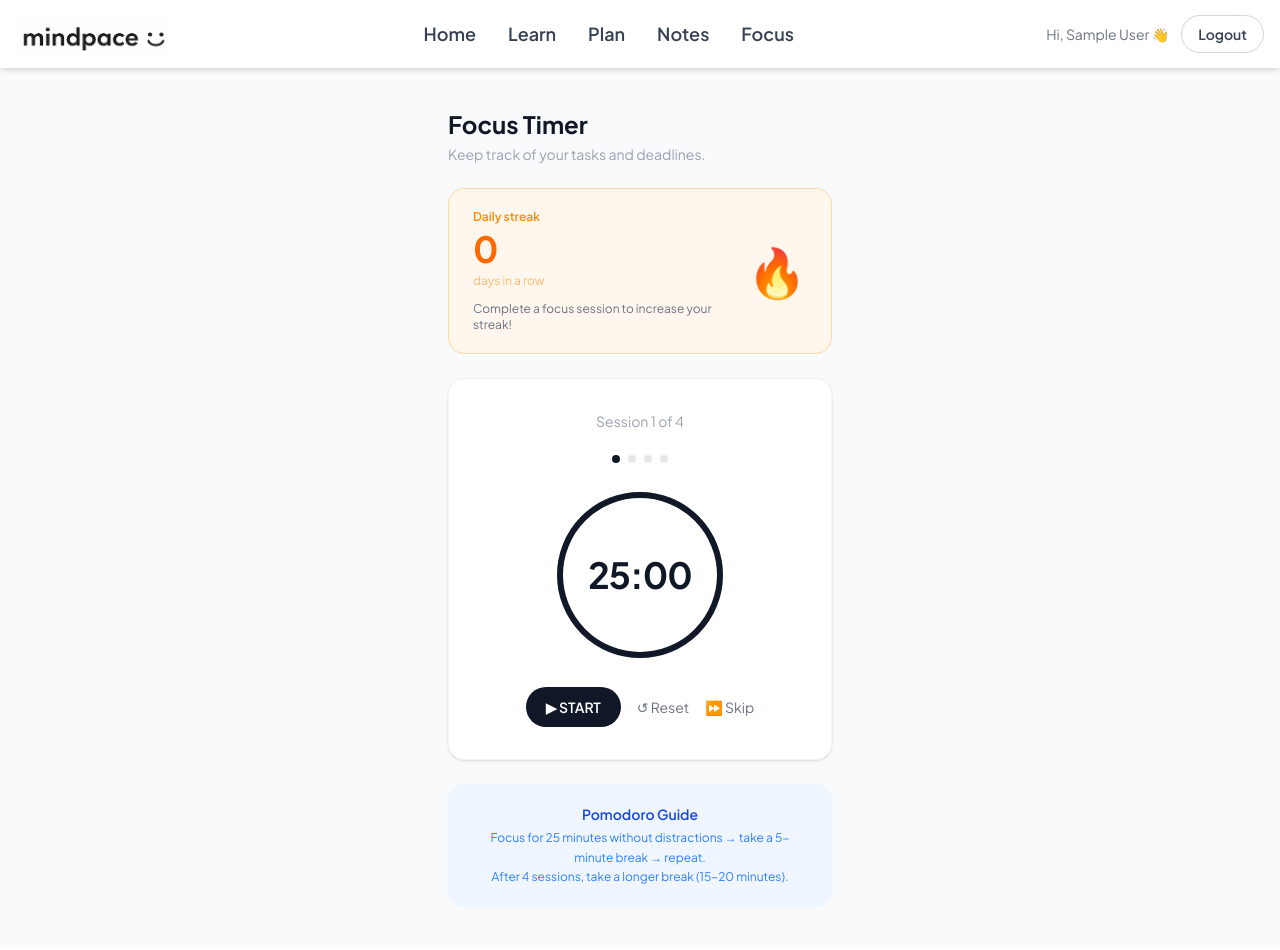
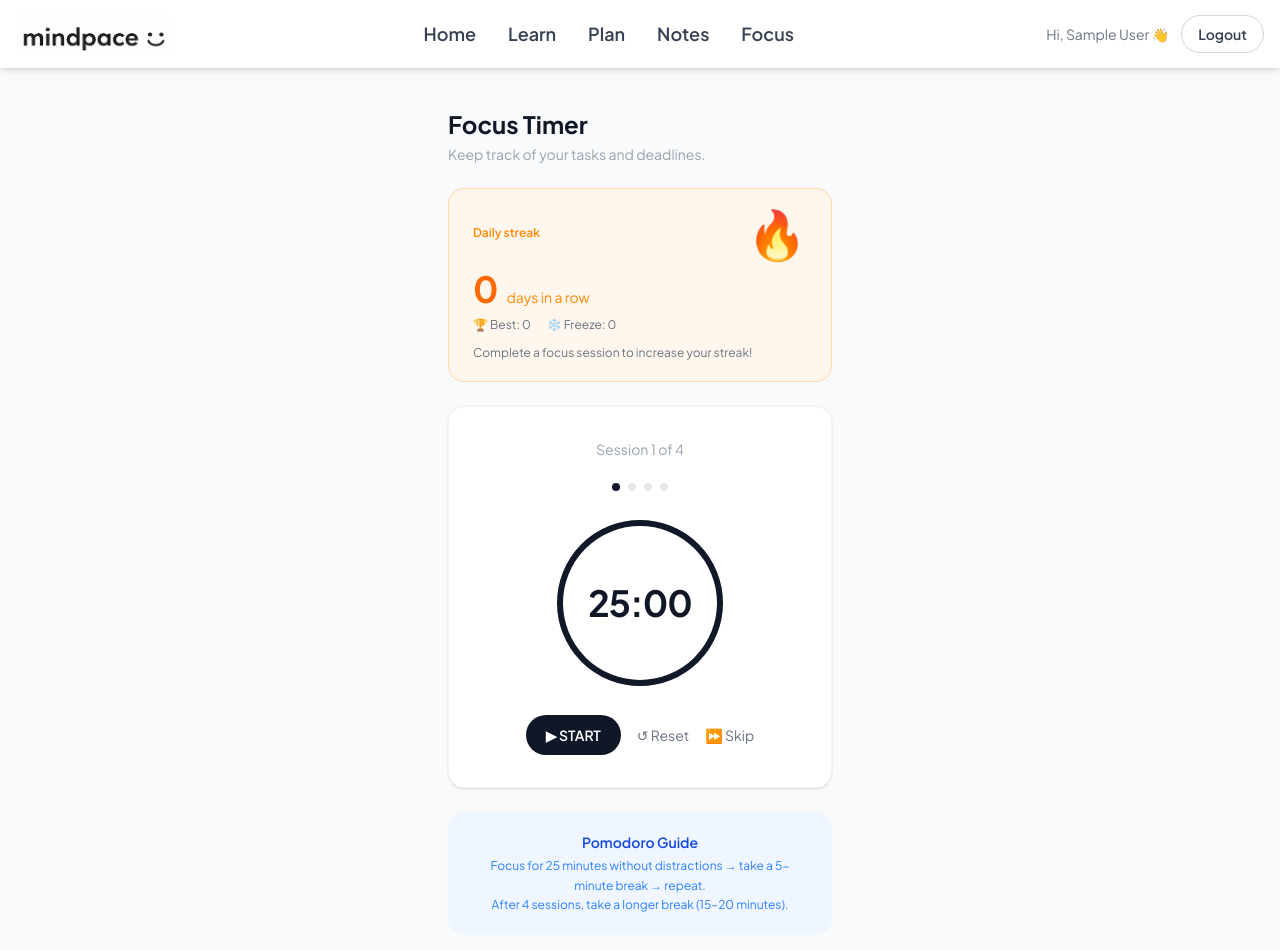
Before and after one commit to Nakagi123/Frontend-Mindspace, a React (Vite) app: page /timer in a window 1280 px wide. Shown: the top 950 px of the page. Built offline with nearby package versions, Linux system fonts and the light colour scheme; no server answers; sample sign-in values are in the browser's storage.

Commit message:
Streak Update

```diff
--- a/src/pages/Focus.jsx
+++ b/src/pages/Focus.jsx
@@ -45,11 +45,14 @@ export default function Focus() {
   const [session, setSession] = useState(0);
   const [isBreak, setIsBreak] = useState(false);
   const [streak, setStreak] = useState(0);
+  const [longestStreak, setLongestStreak] = useState(0);
+  const [freezeCount, setFreezeCount] = useState(0);
   const [updatingStreak, setUpdatingStreak] = useState(false);
-  const [sessionCompleted, setSessionCompleted] = useState(false); // Track if already updated streak
+  const [sessionCompleted, setSessionCompleted] = useState(false);
+  const [alreadyUpdatedToday, setAlreadyUpdatedToday] = useState(false);
 
   const totalTime = isBreak
-    ? session === 3 ? LONG_BREAK_TIME : BREAK_TIME  // session 0,1,2 = short break, session 3 = long break
+    ? session === 3 ? LONG_BREAK_TIME : BREAK_TIME
     : WORK_TIME;
 
   // Fetch streak on mount
@@ -61,6 +64,8 @@ export default function Focus() {
     try {
       const data = await streakApi.get();
       setStreak(data.streak || 0);
+      setLongestStreak(data.longest_streak || 0);
+      setFreezeCount(data.freeze_count || 0);
     } catch (error) {
       console.error("Failed to fetch streak:", error);
     }
@@ -72,7 +77,14 @@ export default function Focus() {
     try {
       const data = await streakApi.update();
       setStreak(data.streak);
-      console.log("Streak updated:", data.message);
+      setLongestStreak(data.longest_streak);
+      setFreezeCount(data.freeze_count);
+
+      if (data.message && data.message.includes("Already updated today")) {
+        setAlreadyUpdatedToday(true);
+      }
+
+      console.log(data.message);
     } catch (error) {
       console.error("Failed to update streak:", error);
     } finally {
@@ -91,7 +103,7 @@ export default function Focus() {
           setRunning(false);
 
           // Jika selesai work session (bukan break) dan belum update streak
-          if (!isBreak && !sessionCompleted) {
+          if (!isBreak && !sessionCompleted && !alreadyUpdatedToday) {
             updateStreak();
             setSessionCompleted(true);
           }
@@ -108,7 +120,7 @@ export default function Focus() {
     }, 1000);
 
     return () => clearInterval(interval);
-  }, [running, isBreak, sessionCompleted]);
+  }, [running, isBreak, sessionCompleted, alreadyUpdatedToday]);
 
   const handleAutoNext = () => {
     if (isBreak) {
@@ -120,7 +132,6 @@ export default function Focus() {
       // Work selesai, ke break
       const nextSession = session + 1;
       if (nextSession >= 4) {
-        // Setelah 4 session, reset ke 0 dan long break
         setSession(0);
         setSeconds(LONG_BREAK_TIME);
       } else {
@@ -160,7 +171,6 @@ export default function Focus() {
     }
   };
 
-  // Format session number for display (1-4)
   const currentSessionNumber = isBreak ? session + 1 : session + 1;
 
   return (
@@ -175,15 +185,28 @@ export default function Focus() {
             <p className="text-sm text-gray-400 mt-1">Keep track of your tasks and deadlines.</p>
           </div>
 
-          {/* Streak card */}
-          <div className="bg-orange-50 border border-orange-200 rounded-2xl px-6 py-5 flex items-center justify-between">
-            <div className="flex flex-col gap-1">
+          {/* Streak card - with complete info */}
+          <div className="bg-orange-50 border border-orange-200 rounded-2xl px-6 py-5">
+            <div className="flex items-center justify-between mb-3">
               <span className="text-xs font-semibold text-orange-400">Daily streak</span>
+              <span className="text-5xl">🔥</span>
+            </div>
+
+            <div className="flex items-baseline gap-2 mb-2">
               <span className="text-4xl font-bold text-orange-500">{streak}</span>
-              <span className="text-xs text-orange-300">days in a row</span>
-              <span className="text-xs text-gray-500 mt-2">Complete a focus session to increase your streak!</span>
+              <span className="text-sm text-orange-400">days in a row</span>
             </div>
-            <span className="text-5xl">🔥</span>
+
+            <div className="flex gap-4 text-xs text-gray-500">
+              <span>🏆 Best: {longestStreak}</span>
+              <span>❄️ Freeze: {freezeCount}</span>
+            </div>
+
+            <p className="text-xs text-gray-500 mt-3">
+              {alreadyUpdatedToday
+                ? "✅ Already updated today! Come back tomorrow."
+                : "Complete a focus session to increase your streak!"}
+            </p>
           </div>
 
           {/* Timer card */}
```
